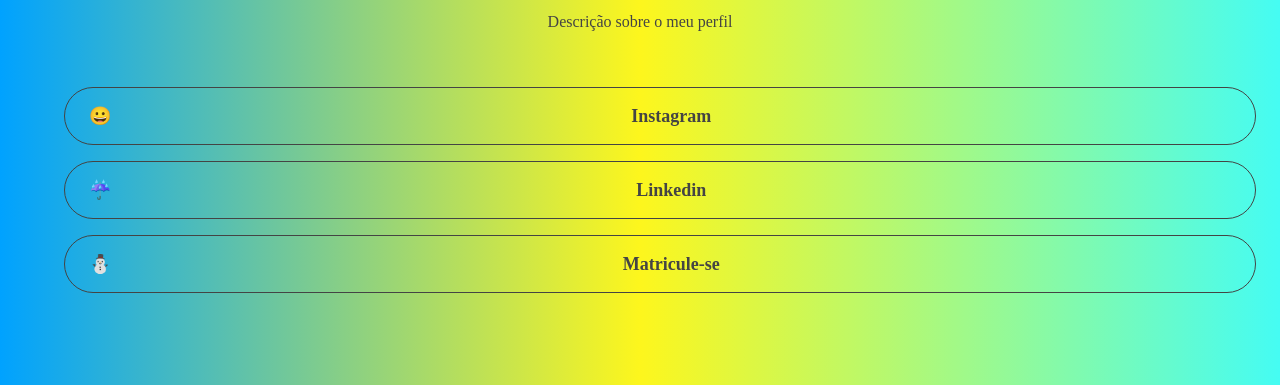
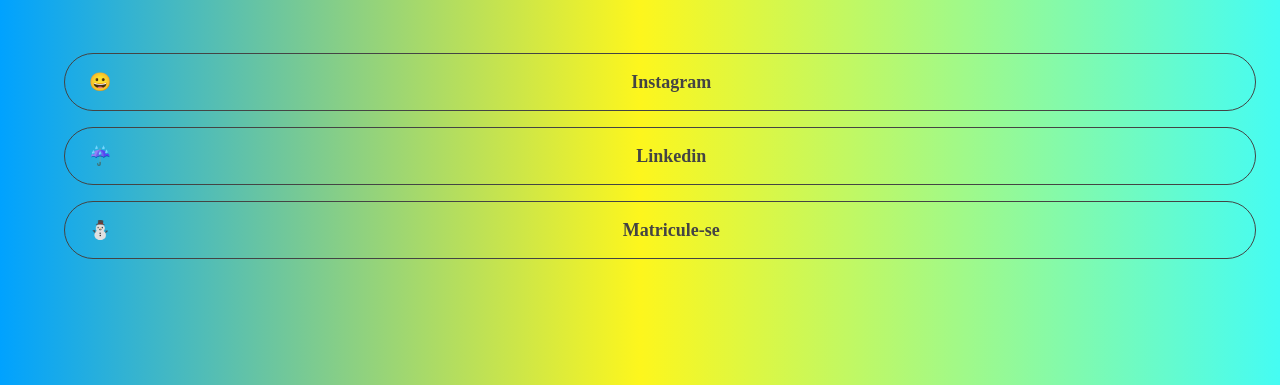
Before and after one commit to julianeane27-bot/estudos, a plain HTML site: page index.html in a window 1280 px wide. Shown: the part 415-800 px from the top of the page. Drawn offline with Linux system fonts and the light colour scheme.

Commit message:
Revert "Adicionada a mesnsagem de descrição do perfil"

```diff
--- a/index.html
+++ b/index.html
@@ -15,7 +15,6 @@
                  <h2>Desbloquei o seu futuro</h2>
             </div>
             <div class="profile__about">
-                <p>Descrição sobre o meu perfil</p>
             </div>
         </div>
 
```
